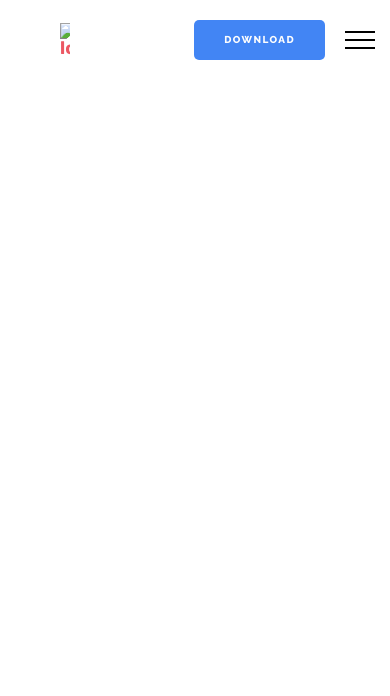
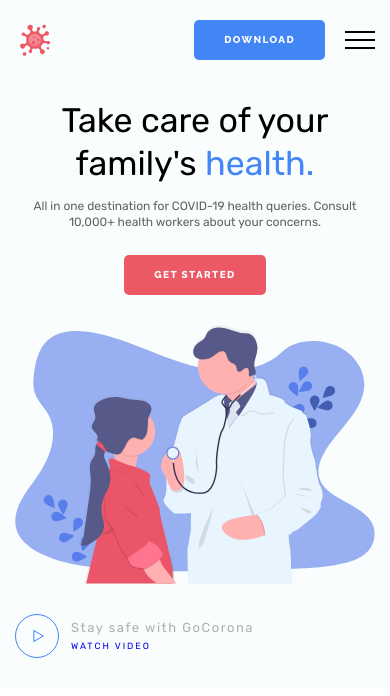
Before and after one commit to 8807010/Corona, a plain HTML site: page index.html in a window 390 px wide. Drawn offline with Linux system fonts and the light colour scheme; files that its build step writes are made by us from their sources.

Commit message:
section get-started

```diff
--- a/index.html
+++ b/index.html
@@ -5,20 +5,21 @@
     <meta charset="UTF-8">
     <meta http-equiv="X-UA-Compatible" content="IE=edge">
     <meta name="viewport" content="width=device-width, initial-scale=1.0">
-    <link rel='shortcut icon' type='image/svg' href='img/favicon.svg' />
-    <link rel="stylesheet" href="css/style.css">
+    <link rel='shortcut icon' type='img/svg' href='img/favicon.svg' />
+    <link rel="stylesheet" href="style.css">
     <title>GoCorona</title>
 </head>
 
 <body>
-    <div class="wrapper">
+    <div class="wraper">
         <header id="open" class="header">
             <div id="close" class="header__container">
                 <a href="#" class="header__logo">
-                    <img src="icons/logo.svg" alt="logo">
+                    <img src="img/logo.svg" alt="логотип">
                 </a>
+
                 <div class="header__menu menu">
-                    <nav class="menu__body">
+                    <nav id="menu" class="menu__body">
                         <ul class="menu__list">
                             <li class="menu__item"><a href="#" class="menu__link">HOME</a></li>
                             <li class="menu__item"><a href="#" class="menu__link">FEATURES</a></li>
@@ -27,6 +28,7 @@
                         </ul>
                     </nav>
                 </div>
+
                 <div class="header__button">
                     <a href="#" class="button button_blue">DOWNLOAD</a>
                     <a href="#open" class="icon-menu"><span></span></a>
@@ -34,3 +36,36 @@
                 </div>
             </div>
         </header>
+
+        <main class="main">
+            <section class="get-started">
+
+                <div class="get-started__container">
+                    <div class="get-started__content">
+                        <div class="get-started__block-text block-text">
+                            <h1 class="block-text__title block-text__title_blue">Take care of your family's <span>health.</span>
+                            </h1>
+                            <div class="block-text__text">
+                                All in one destination for COVID-19 health queries. Consult 10,000+ health workers about your concerns.
+                            </div>
+                            <a href="#" class="block-text__button button">GET STARTED</a>
+                        </div>
+                    </div>
+
+                    <div class="get-started__image">
+                        <img src="img/main/doctor.svg" alt="doctor width child">
+                    </div>
+
+                    <div class="get-started__video">
+                        <a href="#" class="video-get-started">
+                            <div class="video-get-started__icon">
+                                <img src="img/play.svg" alt="Play">
+                            </div>
+                            <div class="video-get-started__body">
+                                <div class="video-get-started__title">Stay safe with GoCorona</div>
+                                <div class="video-get-started__text">Watch Video</div>
+                            </div>
+                        </a>
+                    </div>
+                </div>
+            </section>
--- a/style.css
+++ b/style.css
@@ -1,5 +1,7 @@
 @import url(https://fonts.googleapis.com/css?family=Rubik:regular,700&display=swap);
 @import url(https://fonts.googleapis.com/css?family=Raleway:700,800&display=swap);
+
+/* Обнуление */
 
 *,
 *::before,
@@ -9,21 +11,17 @@
   border: 0;
   box-sizing: border-box;
 }
-
 a {
   text-decoration: none;
 }
-
 ul,
 ol,
 li {
   list-style: none;
 }
-
 img {
   vertical-align: top;
 }
-
 h1,
 h2,
 h3,
@@ -33,18 +31,18 @@ h6 {
   font-weight: inherit;
   font-size: inherit;
 }
-
 html,
 body {
   height: 100%;
   line-height: 1;
 }
-
 body {
   font-family: Rubik;
   font-size: 12px;
   color: #616161;
 }
+
+/*==============*/
 
 .wrapper {
   overflow: hidden;
@@ -53,31 +51,36 @@ body {
   min-height: 100%;
 }
 
+/*==============*/
+
 .main {
   flex: 1 1 auto;
 }
 
 [class*="__container"] {
   max-width: 1087px;
-  margin: 0px auto;
+  margin: 0 auto;
   padding: 0px 15px;
 }
 
 /* PC */
+
 @media (max-width: 1087px) {
   [class*="__container"] {
     max-width: 970px;
   }
 }
 
-/* Tablet */
+/* TABLET */
+
 @media (max-width: 991.98px) {
   [class*="__container"] {
     max-width: 750px;
   }
 }
 
-/* Mobile */
+/* MOBILE */
+
 @media (max-width: 767.98px) {
   [class*="__container"] {
     max-width: none;
@@ -101,18 +104,6 @@ body {
 .header__logo {
   position: relative;
   z-index: 5;
-  padding: 20px 10px 20px 45px;
-  background-image: url(img/logo.svg);
-  background-repeat: no-repeat;
-  background-position: center left;
-  font-size: 18px;
-  font-weight: 800;
-  font-family: Rubik;
-  color: #ec5863;
-}
-
-.header__logo span {
-  color: #000;
 }
 
 .header__menu {
@@ -131,192 +122,327 @@ body {
 .menu {
   display: flex;
   justify-content: flex-end;
-  /* padding-right: 40px; */
 }
 
 .menu__list {
   display: flex;
-  /* gap: 40px; */
 }
 
 .menu__item {
-  margin-right: 40px;
+  margin: 0px 40px 0px 0px;
 }
 
 .menu__link {
   font-family: Raleway;
+  text-transform: uppercase;
   font-weight: 700;
   font-size: 10px;
   line-height: 1.2;
-  letter-spacing: 0.14em;
   color: #000;
+  letter-spacing: 1px;
 }
 
 .menu__link:hover {
-  text-decoration: underline;
+  text-decoration: undedline;
 }
 
-/* ----------------------- */
-.button {
-  display: inline-block;
-  text-transform: uppercase;
-  font-family: Raleway;
-  font-weight: 800;
-  font-size: 10px;
-  line-height: 1.2;
-  letter-spacing: 0.14em;
-  color: #fcfdfe;
-  padding: 14px 30px;
-  background: #ec5863;
-  border-radius: 5px;
-  transition: 0.5s ease;
-}
-
-.button:hover {
-  background-color: #ec767e;
-}
-
-.button_blue {
-  background: #4285f4;
-}
-
-.button_blue:hover {
-  background: #609dff;
-}
-
-/* ----------------------- */
-.incon-menu {
-  display: none;
-}
-
-@media (max-width: 767.98px) {
-  .icon-menu {
-    position: relative;
-    flex: 0 0 30px;
-    height: 18px;
-    display: flex;
-    flex-direction: column;
-    justify-content: space-between;
-    margin-left: 20px;
-  }
-
-  .icon-menu::before,
-  .icon-menu::after {
-    content: "";
-    background-color: #000;
-    height: 2px;
-  }
-
-  .icon-menu span {
-    background-color: #000;
-    height: 2px;
-  }
-
-  .close-icon-menu {
-    margin-left: 20px;
-    flex: 0 0 30px;
-    height: 30px;
-    position: relative;
-    display: none;
-  }
-
-  .close-icon-menu::before,
-  .close-icon-menu::after {
-    content: "";
-    background-color: #000;
-    position: absolute;
-    top: 50%;
-    left: 0px;
-    width: 100%;
-    height: 2px;
-  }
-
-  .close-icon-menu::before {
-    transform: rotate(45deg);
-  }
-
-  .close-icon-menu::after {
-    transform: rotate(-45deg);
-  }
-}
-
-/* ------------MEDIA----------- */
 @media (max-width: 991.98px) {
   .header__container {
     min-height: 80px;
   }
-
   .header__button {
-    flex: 0 0 150px;
+    flex: 0 0 170px;
   }
-
   .menu__item {
-    margin-right: 30px;
+    margin: 0px 30px 0px 0px;
   }
 }
 
 @media (max-width: 767.98px) {
   .menu__body {
-    overflow: auto;
     position: fixed;
     top: 0;
     left: -100%;
     width: 100%;
     height: 100%;
+    overflow: auto;
     background-color: #fff;
-    padding: 100px 15px 30px 15px;
-    transition: left 0.3s ease;
+    padding: 90px 15px 30px 15px;
+    transition: left 0.3s ease 0s;
   }
-
   .header:target .menu__body {
     left: 0;
   }
-
-  header:target .menu__body::before {
+  .header:target .menu__body::before {
     content: "";
     position: fixed;
-    top: 0px;
-    left: 0px;
+    top: 0;
+    left: 0;
     height: 80px;
     width: 100%;
     background-color: #fff;
   }
-
-  .header:target .icon-menu {
-    display: none;
+  .menu__body:target {
+    left: 0;
   }
-
-  .header:target .close-icon-menu {
-    display: flex;
-  }
-
   .menu__list {
     flex-direction: column;
     justify-content: center;
     align-items: center;
   }
-
   .menu__item {
     margin: 0px 0px 25px 0px;
   }
-
   .menu__item:last-child {
-    margin: 0;
+    margin-bottom: 0;
   }
-
   .menu__link {
-    /* color: #FCFDFE; */
+    color: #000;
     font-size: 20px;
   }
 }
 
 @media (max-width: 479.98px) {
   .header__logo {
-    flex: 0 0 20px;
+    flex: 0 0 40px;
     overflow: hidden;
   }
+}
 
-  .header__logo p {
+.button {
+  display: inline-block;
+  font-family: Raleway;
+  text-transform: uppercase;
+  font-weight: 800;
+  font-size: 10px;
+  line-height: 1.2;
+  letter-spacing: 1.4px;
+  color: #fcfdfe;
+  padding: 14px 30px;
+  border-radius: 5px;
+  background-color: #ec5863;
+  transition: background-color 0.3s ease 0s;
+}
+
+.button:hover {
+  background-color: #ee848b;
+}
+
+.button_blue {
+  background-color: #4285f4;
+}
+
+.button_blue:hover {
+  background-color: #6da2f7;
+}
+
+.close-icon-menu,
+.icon-menu {
+  display: none;
+}
+
+@media (max-width: 767.98px) {
+  .icon-menu {
+    display: flex;
+    position: relative;
+    flex: 0 0 30px;
+    height: 18px;
+    flex-direction: column;
+    justify-content: space-between;
+    margin: 0px 0px 0px 20px;
+  }
+  .icon-menu::before,
+  .icon-menu::after {
+    content: "";
+    height: 2px;
+    background-color: #000;
+  }
+  .icon-menu span {
+    height: 2px;
+    background-color: #000;
+  }
+  .close-icon-menu {
+    flex: 0 0 30px;
+    height: 30px;
+    position: relative;
+    margin: 0px 0px 0px 20px;
+  }
+  .close-icon-menu::before,
+  .close-icon-menu::after {
+    content: "";
+    position: absolute;
+    top: 50%;
+    left: 0;
+    width: 100%;
+    background-color: #000;
+    height: 2px;
+  }
+  .close-icon-menu::before {
+    transform: rotate(-45deg);
+  }
+  .close-icon-menu::after {
+    transform: rotate(45deg);
+  }
+  .header:target .icon-menu {
     display: none;
   }
+  .header:target .close-icon-menu {
+    display: flex;
+  }
 }
+
+/* ===================================== */
+
+.block-text {
+  text-align: center;
+}
+
+.block-text__title {
+  font-weight: 700px;
+  font-size: 44px;
+  line-height: 126%;
+  color: #000;
+}
+
+.block-text__title:not(:last-child) {
+  margin: 0px 0px 12px 0px;
+}
+
+.block-text__title span {
+  color: #ec5863;
+}
+.block-text__title_blue span {
+  color: #4285f4;
+}
+
+.block-text__text {
+  line-height: 138.5%;
+}
+
+.block-text__text_mw {
+  max-width: 620px;
+  margin: 0px auto;
+}
+
+.block-text__text:not(:last-child) {
+  margin: 0px 0px 24px 0px;
+}
+
+@media (max-width: 767.98px) {
+  .block-text__title {
+    font-size: 34px;
+  }
+}
+
+/* ===================================== */
+
+.get-started {
+  background-color: #fafdfd;
+}
+
+.get-started__container {
+  padding: 150px 15px 50px 15px;
+  display: flex;
+  align-items: center;
+  flex-wrap: wrap;
+  position: relative;
+}
+
+.get-started__container::before {
+  content: "";
+  position: absolute;
+  width: 100vw;
+  height: 100%;
+  right: 267px;
+  top: 0;
+  margin: 0px 0px 0px -252px;
+  transform: translate(100%, 0px);
+  border-radius: 30px 0px 0px 30px;
+  background-color: #ec5863;
+}
+
+.get-started__content {
+  flex: 0 1 48%;
+  padding: 0px 20px;
+}
+
+.get-started__block-text {
+  max-width: 410px;
+}
+
+.get-started__video {
+  flex: 1 1 100%;
+  padding: 60px 0px 0px 20px;
+}
+
+.get-started__image {
+  flex: 0 1 52%;
+  position: relative;
+  z-index: 2;
+}
+
+.get-started__image img {
+  max-width: 100%;
+}
+
+.video-get-started {
+  display: inline-flex;
+  align-items: center;
+}
+
+.video-get-started__icon {
+  flex: 0 0 44px;
+}
+
+.video-get-started__body {
+  padding: 0px 0px 0px 12px;
+}
+
+.video-get-started__title {
+  color: #b0b0b0;
+  font-size: 13px;
+  line-height: 126%;
+  letter-spacing: 1.5px;
+}
+
+.video-get-started__title:not(:last-child) {
+  margin: 0px 0px 5px 0px;
+}
+
+.video-get-started__text {
+  text-transform: uppercase;
+  font-size: 9px;
+  line-height: 126%;
+  letter-spacing: 2px;
+}
+
+@media (max-width: 991.98px) {
+  .get-started__container::before {
+    right: 185px;
+    border-radius: 20px 0px 0px 20px;
+  }
+}
+
+@media (max-width: 767.98px) {
+  .get-started__container {
+    padding: 100px 15px 30px 15px;
+  }
+  .get-started__container::before {
+    display: none;
+  }
+  .get-started__block-text {
+    max-width: none;
+  }
+  .get-started__content {
+    flex: 1 1 100%;
+    padding: 0;
+  }
+  .get-started__image {
+    flex: 1 1 100%;
+    text-align: center;
+    padding: 30px 0;
+  }
+  .get-started__video {
+    padding: 0;
+  }
+}
```
Also changed, not shown: img/favicon.svg (renamed from images/favicon.svg), img/logo.svg (added), img/main/doctor.svg (added), img/play.svg (added).
